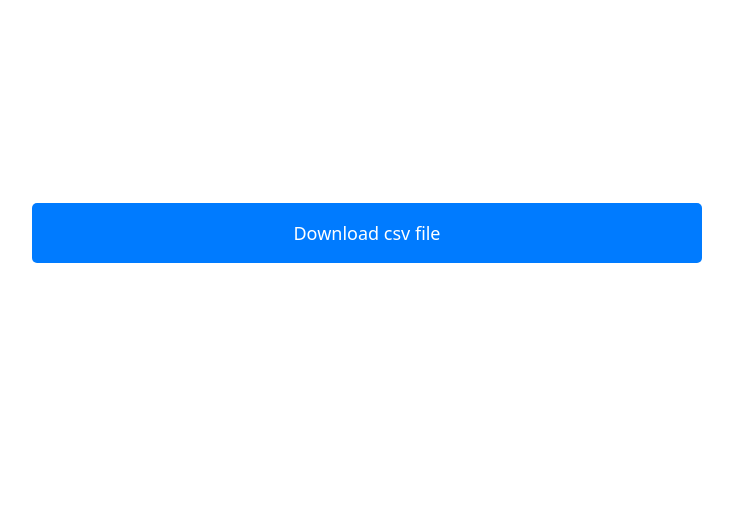
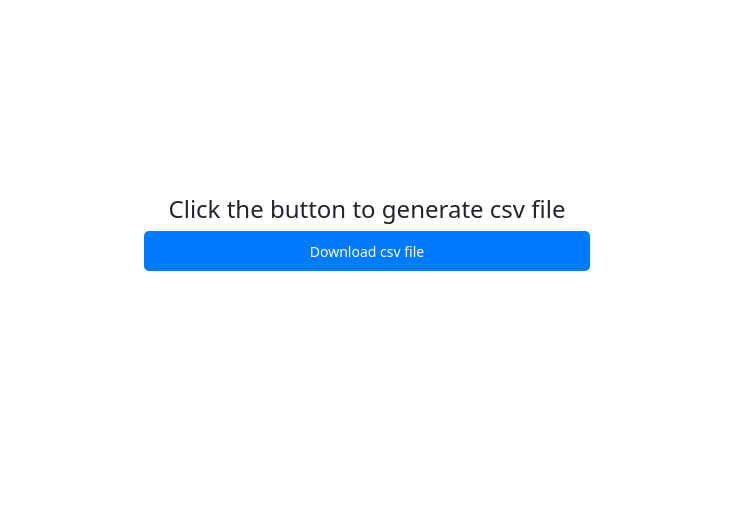
Before and after one commit to Victoria129/downloads, a Django app: page / in a window 1280 px wide. Shown: the part 223-734 px from the top of the page, without its empty margins (273-1006 px from the left). Run offline with Django 4.2, Linux system fonts and the light colour scheme; the visitor is signed in with stand-in values (Sample User, id 1); some libraries are stand-ins or nearby versions.

Commit message:
modify btn

```diff
--- a/user/templates/user/link.html
+++ b/user/templates/user/link.html
@@ -15,11 +15,10 @@
     .download-btn {
         background-color: #007bff;
         color: #fff;
-        font-size: 18px;
-        width: 60%;
-        height: 60px;
-
-        padding: 10px 20px;
+        font-size: 14px; /* Further decreased font size */
+        width: 40%; /* Further decreased width */
+        height: 40px; /* Further decreased height */
+        padding: 5px 10px; /* Further decreased padding */
         border: none;
         border-radius: 5px;
         cursor: pointer;
@@ -32,13 +31,24 @@
 </style>
 
 <div class="container">
-    <button class="download-btn" onclick="downloadFile()">Download csv file</button>
+    <h4>Click the button to generate csv file</h4>
+    <button class="download-btn" onclick="downloadFile()" id="downloadBtn">Download csv file</button>
 </div>
 
 <script>
 function downloadFile() {
+    // Change button text to indicate that download is in progress
+    document.getElementById("downloadBtn").innerText = "Downloading...";
+    // Disable the button to prevent multiple clicks
+    document.getElementById("downloadBtn").disabled = true;
     // Call the endpoint to download the file
     window.location.href = "{% url 'download_file' %}";
+    setTimeout(function(){
+        // Restore button text after 3 seconds
+        document.getElementById("downloadBtn").innerText = "Download csv file";
+        // Re-enable the button
+        document.getElementById("downloadBtn").disabled = false;
+    }, 3000);
 }
 </script>
 {% endblock %}
```
